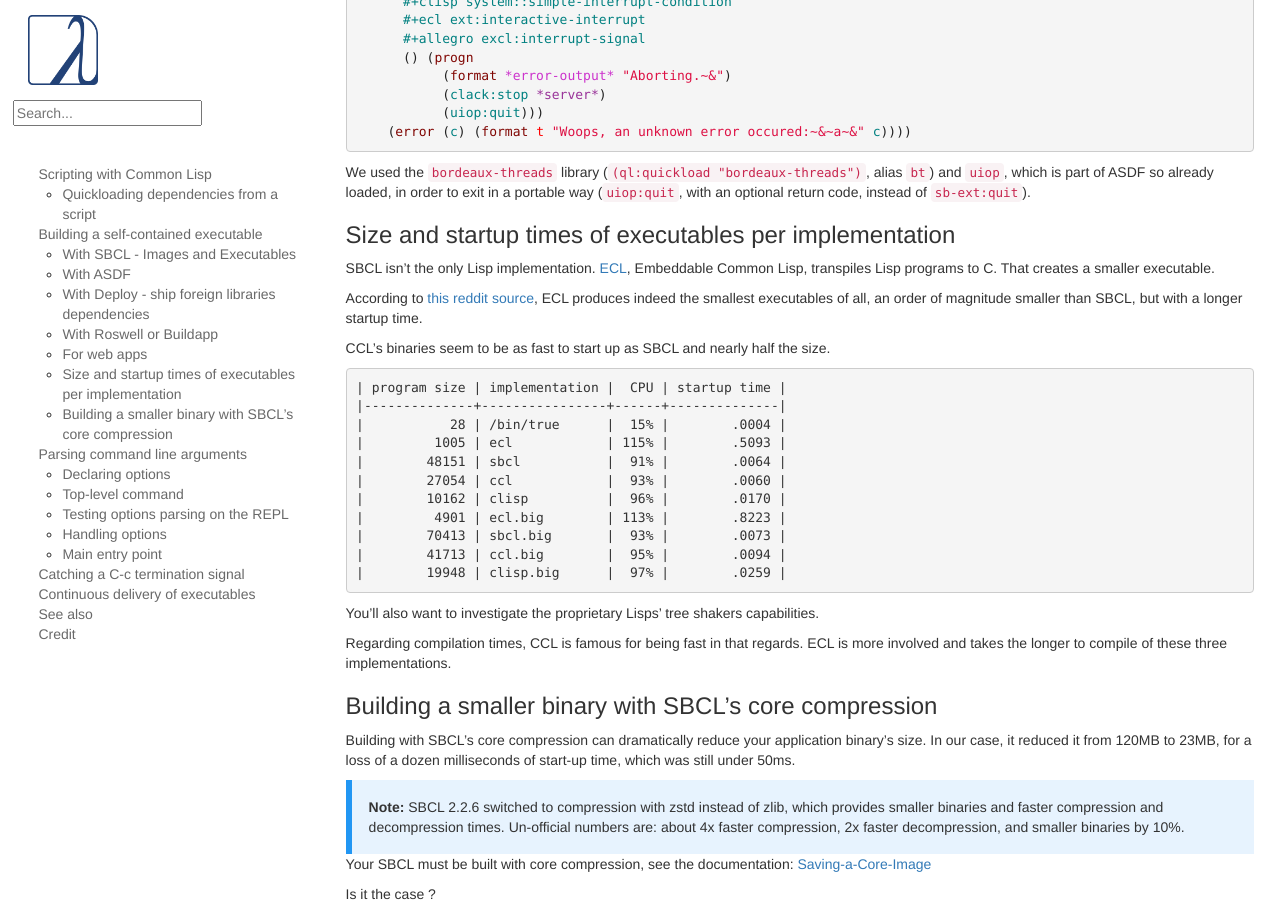
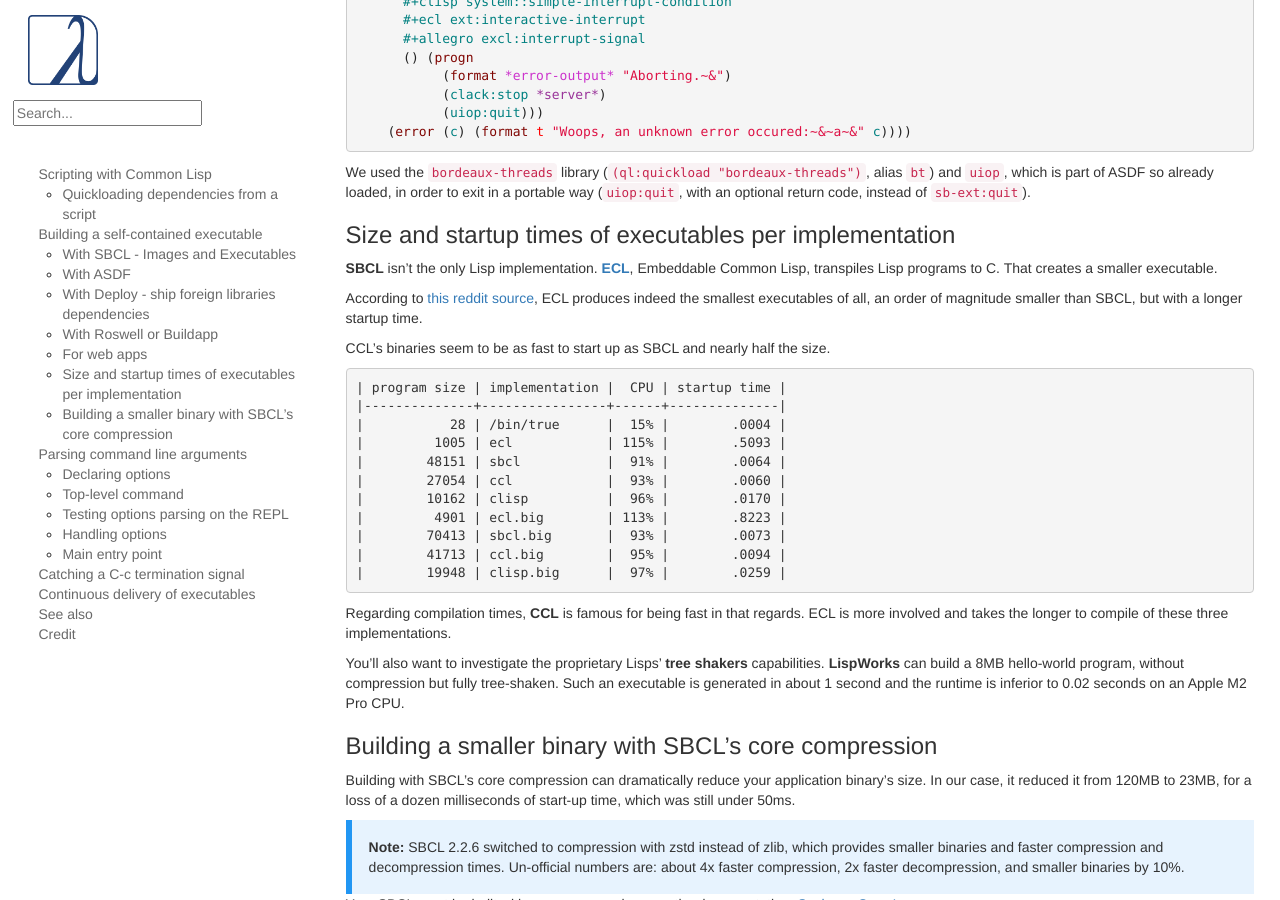
Before and after one commit to LispCookbook/cl-cookbook, a Jekyll site: the page built from scripting.md, in a window 1280 px wide and 900 px high, scrolled down 5136 px. Built offline with Jekyll 4.4.1, drawn with Linux system fonts in a browser that asks for light colours.

Commit message:
building with LispWorks tree shaker: 8MB hello-world binary.
according to @lispm

https://framapiaf.org/@lispm@moth.social/111654486483104855

````diff
--- a/scripting.md
+++ b/scripting.md
@@ -353,8 +353,8 @@
 
 ### Size and startup times of executables per implementation
 
-SBCL isn't the only Lisp implementation.
-[ECL](https://gitlab.com/embeddable-common-lisp/ecl/), Embeddable
+**SBCL** isn't the only Lisp implementation.
+[**ECL**](https://gitlab.com/embeddable-common-lisp/ecl/), Embeddable
 Common Lisp, transpiles Lisp programs to C.  That creates a smaller
 executable.
 
@@ -379,10 +379,14 @@
 |        19948 | clisp.big      |  97% |        .0259 |
 ```
 
-You'll also want to investigate the proprietary Lisps' tree shakers capabilities.
+<!-- TODO: what about SBCL with maximum core compression? -->
 
-Regarding compilation times, CCL is famous for being fast in that regards.
+Regarding compilation times, **CCL** is famous for being fast in that regards.
 ECL is more involved and takes the longer to compile of these three implementations.
+
+You'll also want to investigate the proprietary Lisps' **tree shakers** capabilities.
+**LispWorks** can build a 8MB hello-world program, without compression but fully tree-shaken.
+Such an executable is generated in about 1 second and the runtime is inferior to 0.02 seconds on an Apple M2 Pro CPU.
 
 
 ### Building a smaller binary with SBCL's core compression
````
Also changed, not shown: web.md (+1 -1 lines).
